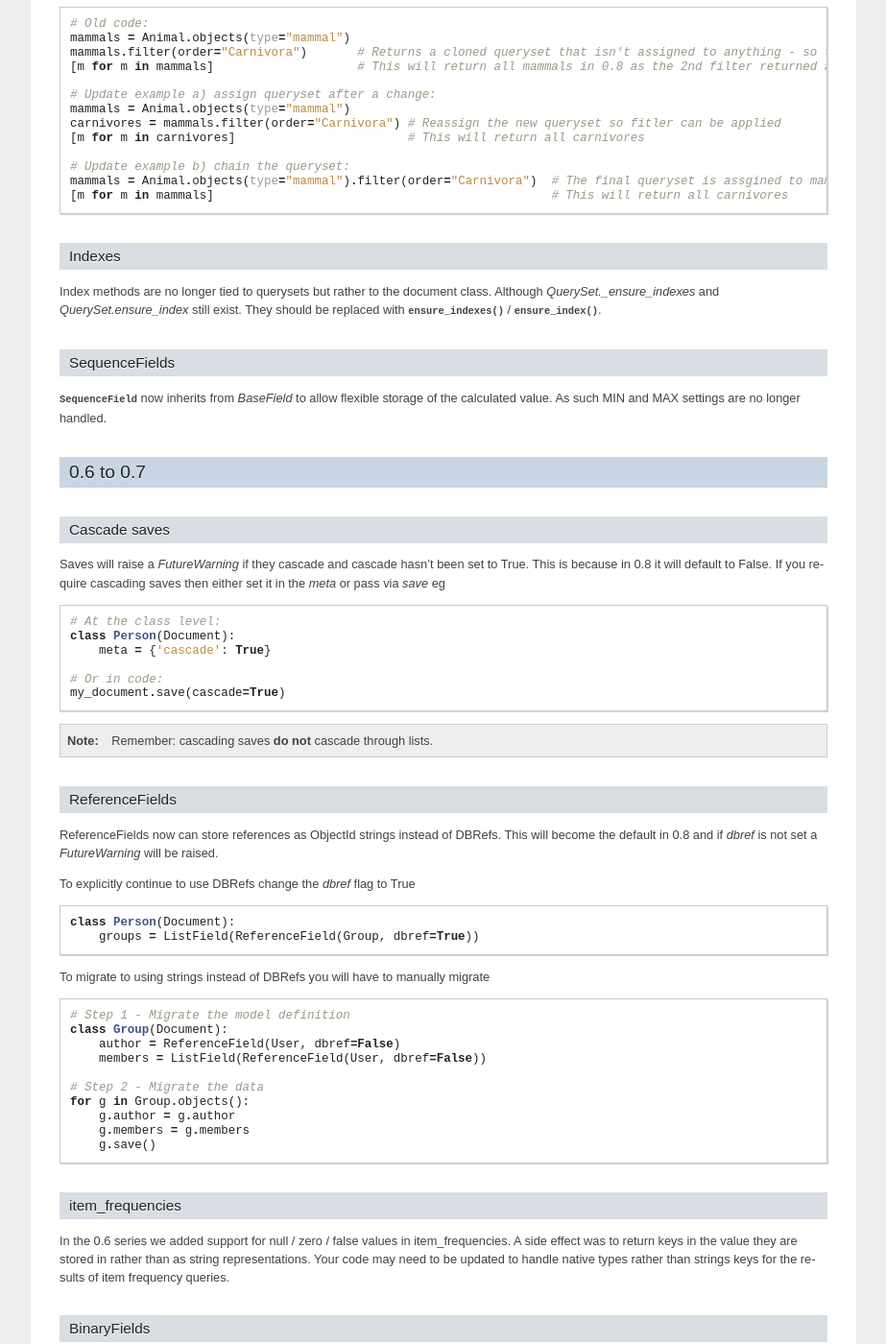
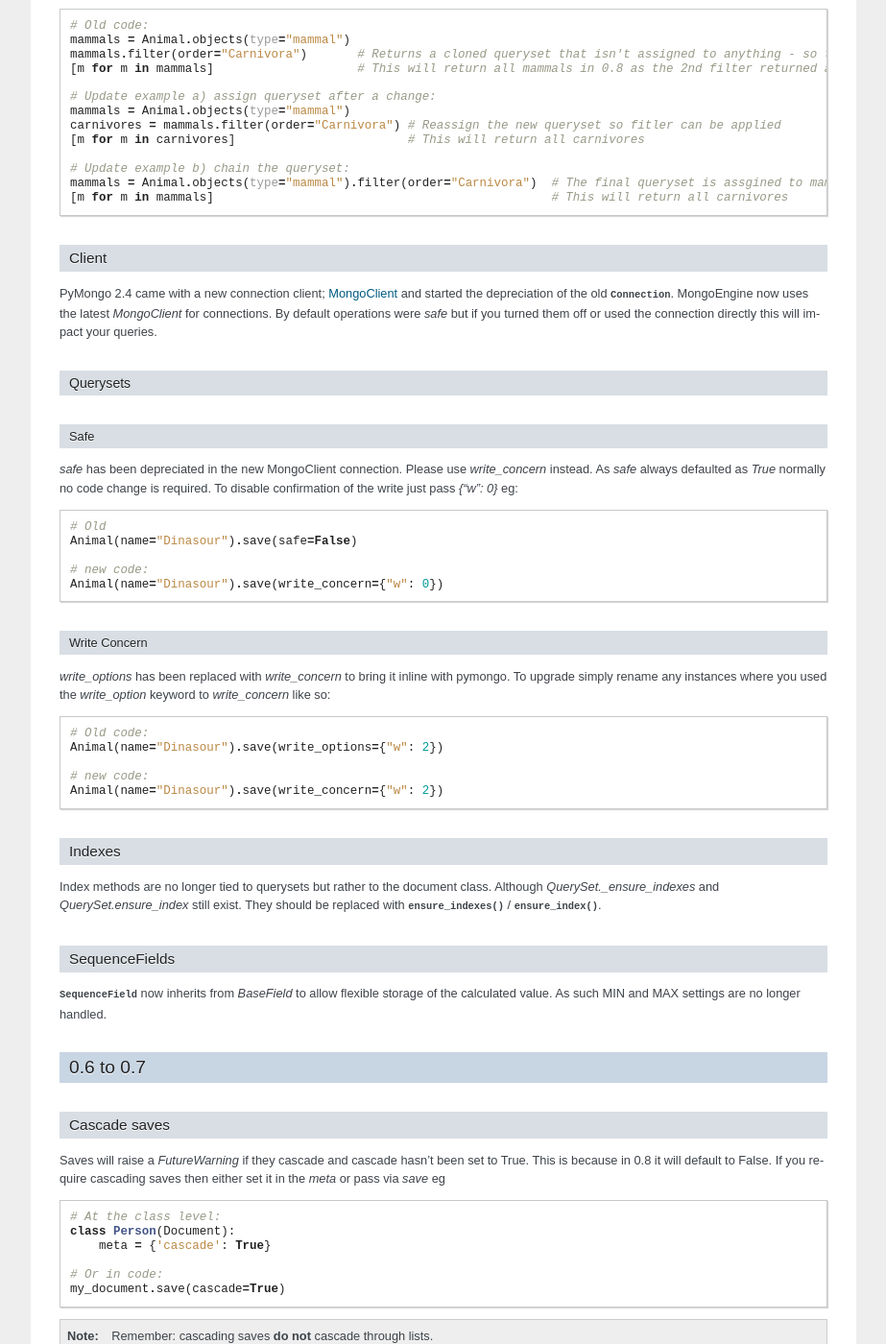
Before and after one commit to MongoEngine/mongoengine, a Sphinx documentation site: the page built from docs/upgrade.rst, in a window 1280 px wide and 1400 px high, scrolled down 1361 px. Shown: the whole window at 96% size, without its empty margins (198-1121 px from the left). Built offline with Sphinx 7.4.7, drawn with Linux system fonts in a browser that asks for light colours; the version number could not be read and is left out; some of the changed text lies outside the part shown.

Commit message:
Updated connection to use MongoClient (#262, #274)

```diff
--- a/docs/changelog.rst
+++ b/docs/changelog.rst
@@ -4,6 +4,7 @@ Changelog
 
 Changes in 0.8.X
 ================
+- Updated connection to use MongoClient (#262, #274)
 - Fixed db_alias and inherited Documents (#143)
 - Documentation update for document errors (#124)
 - Deprecated `get_or_create` (#35)
--- a/docs/guide/connecting.rst
+++ b/docs/guide/connecting.rst
@@ -29,7 +29,7 @@ name - just supply the uri as the :attr:`host` to
 ReplicaSets
 ===========
 
-MongoEngine now supports :func:`~pymongo.replica_set_connection.ReplicaSetConnection`
+MongoEngine supports :class:`~pymongo.mongo_replica_set_client.MongoReplicaSetClient`
 to use them please use a URI style connection and provide the `replicaSet` name in the
 connection kwargs.
 
--- a/docs/upgrade.rst
+++ b/docs/upgrade.rst
@@ -1,15 +1,15 @@
-=========
+#########
 Upgrading
-=========
+#########
 
 0.7 to 0.8
-==========
+**********
 
 Inheritance
------------
+===========
 
 Data Model
-~~~~~~~~~~
+----------
 
 The inheritance model has changed, we no longer need to store an array of
 :attr:`types` with the model we can just use the classname in :attr:`_cls`.
@@ -44,7 +44,7 @@ inherited classes like so: ::
 
 
 Document Definition
-~~~~~~~~~~~~~~~~~~~
+-------------------
 
 The default for inheritance has changed - its now off by default and
 :attr:`_cls` will not be stored automatically with the class.  So if you extend
@@ -77,7 +77,7 @@ the case and the data is set only in the ``document._data`` dictionary: ::
     AttributeError: 'Animal' object has no attribute 'size'
 
 Querysets
-~~~~~~~~~
+=========
 
 Querysets now return clones and should no longer be considered editable in
 place.  This brings us in line with how Django's querysets work and removes a
@@ -98,8 +98,47 @@ update your code like so: ::
     mammals = Animal.objects(type="mammal").filter(order="Carnivora")  # The final queryset is assgined to mammals
     [m for m in mammals]                                               # This will return all carnivores
 
+Client
+======
+PyMongo 2.4 came with a new connection client; MongoClient_ and started the
+depreciation of the old :class:`~pymongo.connection.Connection`. MongoEngine
+now uses the latest `MongoClient` for connections.  By default operations were
+`safe` but if you turned them off or used the connection directly this will
+impact your queries.
+
+Querysets
+---------
+
+Safe
+^^^^
+
+`safe` has been depreciated in the new MongoClient connection.  Please use
+`write_concern` instead.  As `safe` always defaulted as `True` normally no code
+change is required. To disable confirmation of the write just pass `{"w": 0}`
+eg: ::
+
+   # Old
+   Animal(name="Dinasour").save(safe=False)
+
+   # new code:
+   Animal(name="Dinasour").save(write_concern={"w": 0})
+
+Write Concern
+^^^^^^^^^^^^^
+
+`write_options` has been replaced with `write_concern` to bring it inline with
+pymongo. To upgrade simply rename any instances where you used the `write_option`
+keyword  to `write_concern` like so::
+
+   # Old code:
+   Animal(name="Dinasour").save(write_options={"w": 2})
+
+   # new code:
+   Animal(name="Dinasour").save(write_concern={"w": 2})
+
+
 Indexes
--------
+=======
 
 Index methods are no longer tied to querysets but rather to the document class.
 Although `QuerySet._ensure_indexes` and `QuerySet.ensure_index` still exist.
@@ -107,17 +146,19 @@ They should be replaced with :func:`~mongoengine.Document.ensure_indexes` /
 :func:`~mongoengine.Document.ensure_index`.
 
 SequenceFields
---------------
+==============
 
 :class:`~mongoengine.fields.SequenceField` now inherits from `BaseField` to
 allow flexible storage of the calculated value.  As such MIN and MAX settings
 are no longer handled.
 
+.. _MongoClient: http://blog.mongodb.org/post/36666163412/introducing-mongoclient
+
 0.6 to 0.7
-==========
+**********
 
 Cascade saves
--------------
+=============
 
 Saves will raise a `FutureWarning` if they cascade and cascade hasn't been set
 to True.  This is because in 0.8 it will default to False.  If you require
@@ -135,7 +176,7 @@ via `save` eg ::
     Remember: cascading saves **do not** cascade through lists.
 
 ReferenceFields
----------------
+===============
 
 ReferenceFields now can store references as ObjectId strings instead of DBRefs.
 This will become the default in 0.8 and if `dbref` is not set a `FutureWarning`
@@ -164,7 +205,7 @@ migrate ::
 
 
 item_frequencies
-----------------
+================
 
 In the 0.6 series we added support for null / zero / false values in
 item_frequencies.  A side effect was to return keys in the value they are
@@ -173,14 +214,14 @@ updated to handle native types rather than strings keys for the results of
 item frequency queries.
 
 BinaryFields
-------------
+============
 
 Binary fields have been updated so that they are native binary types.  If you
 previously were doing `str` comparisons with binary field values you will have
 to update and wrap the value in a `str`.
 
 0.5 to 0.6
-==========
+**********
 
 Embedded Documents - if you had a `pk` field you will have to rename it from
 `_id` to `pk` as pk is no longer a property of Embedded Documents.
@@ -200,13 +241,13 @@ don't define :attr:`allow_inheritance` in their meta.
 You may need to update pyMongo to 2.0 for use with Sharding.
 
 0.4 to 0.5
-===========
+**********
 
 There have been the following backwards incompatibilities from 0.4 to 0.5.  The
 main areas of changed are: choices in fields, map_reduce and collection names.
 
 Choice options:
----------------
+===============
 
 Are now expected to be an iterable of tuples, with  the first element in each
 tuple being the actual value to be stored. The second element is the
@@ -214,7 +255,7 @@ human-readable name for the option.
 
 
 PyMongo / MongoDB
------------------
+=================
 
 map reduce now requires pymongo 1.11+- The pymongo `merge_output` and
 `reduce_output` parameters, have been depreciated.
@@ -228,7 +269,7 @@ such the following have been changed:
 
 
 Default collection naming
--------------------------
+=========================
 
 Previously it was just lowercase, its now much more pythonic and readable as
 its lowercase and underscores, previously ::
```
Also changed, not shown: 7 other files.
